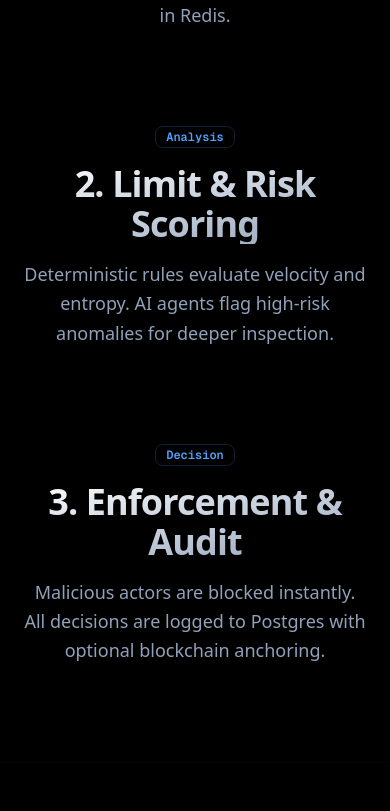
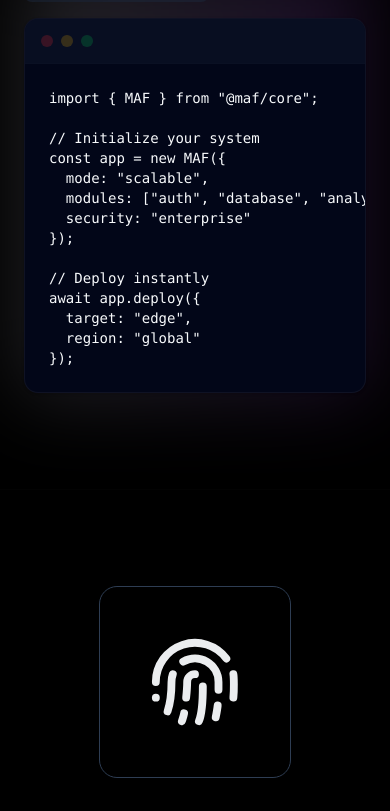
Before and after one commit to Jitesh-Yadav01/MAF, a Next.js app in the folder landing-page/: page / in a window 390 px wide. Shown: the part 1162-1973 px from the top of the page. Built offline with nearby package versions, Linux system fonts and the light colour scheme.

Commit message:
otimized app

```diff
--- a/landing-page/app/page.tsx
+++ b/landing-page/app/page.tsx
@@ -18,9 +18,10 @@ export default function Home() {
       <Hero />
 
       <div className="relative z-10 bg-background">
-        <WhyMaf />
+        <CodePreview />
+
         <CoreCapabilities />
-        <CodePreview />
+        {/* <WhyMaf /> */}
         <Security />
         <FAQ />
         <CTA />
--- a/landing-page/components/landing/core-capabilities.tsx
+++ b/landing-page/components/landing/core-capabilities.tsx
@@ -3,7 +3,7 @@
 import { SlideIn } from "@/components/ui/slide-in";
 import { Badge } from "@/components/ui/badge";
 import { cn } from "@/lib/utils";
-import { ShieldAlert, Fingerprint, Bot } from "lucide-react"; // Icons for use cases
+import { Fingerprint, Bot, FileLock } from "lucide-react"; // Icons for use cases
 
 const capabilities = [
     {
@@ -11,21 +11,21 @@ const capabilities = [
         title: "Session Hijacking & Replay",
         description: "Detects inconsistencies in cookie signatures and IP variance. Prevents attackers from using stolen auth tokens.",
         badge: "Identity Defense",
-        icon: <Fingerprint className="w-full h-full text-primary" />
+        icon: <Fingerprint className="w-full h-full " />
     },
     {
         id: 2,
         title: "Credential Stuffing",
         description: "Identifies and blocks high-velocity login attempts across distributed request sources. Protects user accounts from takeover.",
         badge: "Auth Security",
-        icon: <ShieldAlert className="w-full h-full text-destructive" />
+        icon: <FileLock className="w-full h-full " />
     },
     {
         id: 3,
         title: "API Abuse & Automation",
         description: "Rate limits malicious bots based on behavioral fingerprints, not just IP addresses. Stops scrapers and brute-force agents.",
         badge: "Bot Mitigation",
-        icon: <Bot className="w-full h-full text-orange-400" />
+        icon: <Bot className="w-full h-full " />
     },
 ];
 
@@ -42,7 +42,7 @@ export function CoreCapabilities() {
                         >
                             {/* Visual Part (Left/Top) */}
                             <div className="flex-1 w-full flex justify-center md:justify-end">
-                                <div className="h-48 w-48 md:h-80 md:w-80 rounded-2xl bg-gradient-to-br from-slate-800 to-slate-900 border border-slate-700 flex items-center justify-center p-12 shadow-2xl">
+                                <div className="h-48 w-48 md:h-80 md:w-80 rounded-2xl bg-black opacity-95 border border-slate-700 flex items-center justify-center p-12 shadow-2xl">
                                     {cap.icon}
                                 </div>
                             </div>
--- a/landing-page/components/landing/navbar.tsx
+++ b/landing-page/components/landing/navbar.tsx
@@ -58,13 +58,7 @@ export function Navbar() {
                                     </NavigationMenuLink>
                                 </NavigationMenuItem>
 
-                                <NavigationMenuItem>
-                                    <NavigationMenuLink asChild>
-                                        <Link href="/#how-it-works" className="group inline-flex h-9 w-max items-center justify-center rounded-md bg-transparent px-4 py-2 text-sm font-medium text-muted-foreground transition-colors hover:bg-transparent hover:text-white focus:bg-transparent focus:text-white focus:outline-none disabled:pointer-events-none disabled:opacity-50 data-[active]:bg-transparent data-[state=open]:bg-transparent">
-                                            How It Works
-                                        </Link>
-                                    </NavigationMenuLink>
-                                </NavigationMenuItem>
+
 
                                 <NavigationMenuItem>
                                     <NavigationMenuLink asChild>
@@ -78,6 +72,22 @@ export function Navbar() {
                                     <NavigationMenuLink asChild>
                                         <Link href="/docs" className="group inline-flex h-9 w-max items-center justify-center rounded-md bg-transparent px-4 py-2 text-sm font-medium text-muted-foreground transition-colors hover:bg-transparent hover:text-white focus:bg-transparent focus:text-white focus:outline-none disabled:pointer-events-none disabled:opacity-50 data-[active]:bg-transparent data-[state=open]:bg-transparent">
                                             Docs
+                                        </Link>
+                                    </NavigationMenuLink>
+                                </NavigationMenuItem>
+
+                                <NavigationMenuItem>
+                                    <NavigationMenuLink asChild>
+                                        <Link href="/builds" className="group inline-flex h-9 w-max items-center justify-center rounded-md bg-transparent px-4 py-2 text-sm font-medium text-muted-foreground transition-colors hover:bg-transparent hover:text-white focus:bg-transparent focus:text-white focus:outline-none disabled:pointer-events-none disabled:opacity-50 data-[active]:bg-transparent data-[state=open]:bg-transparent">
+                                            Builds
+                                        </Link>
+                                    </NavigationMenuLink>
+                                </NavigationMenuItem>
+
+                                <NavigationMenuItem>
+                                    <NavigationMenuLink asChild>
+                                        <Link href="/blogs" className="group inline-flex h-9 w-max items-center justify-center rounded-md bg-transparent px-4 py-2 text-sm font-medium text-muted-foreground transition-colors hover:bg-transparent hover:text-white focus:bg-transparent focus:text-white focus:outline-none disabled:pointer-events-none disabled:opacity-50 data-[active]:bg-transparent data-[state=open]:bg-transparent">
+                                            Blogs
                                         </Link>
                                     </NavigationMenuLink>
                                 </NavigationMenuItem>
```
